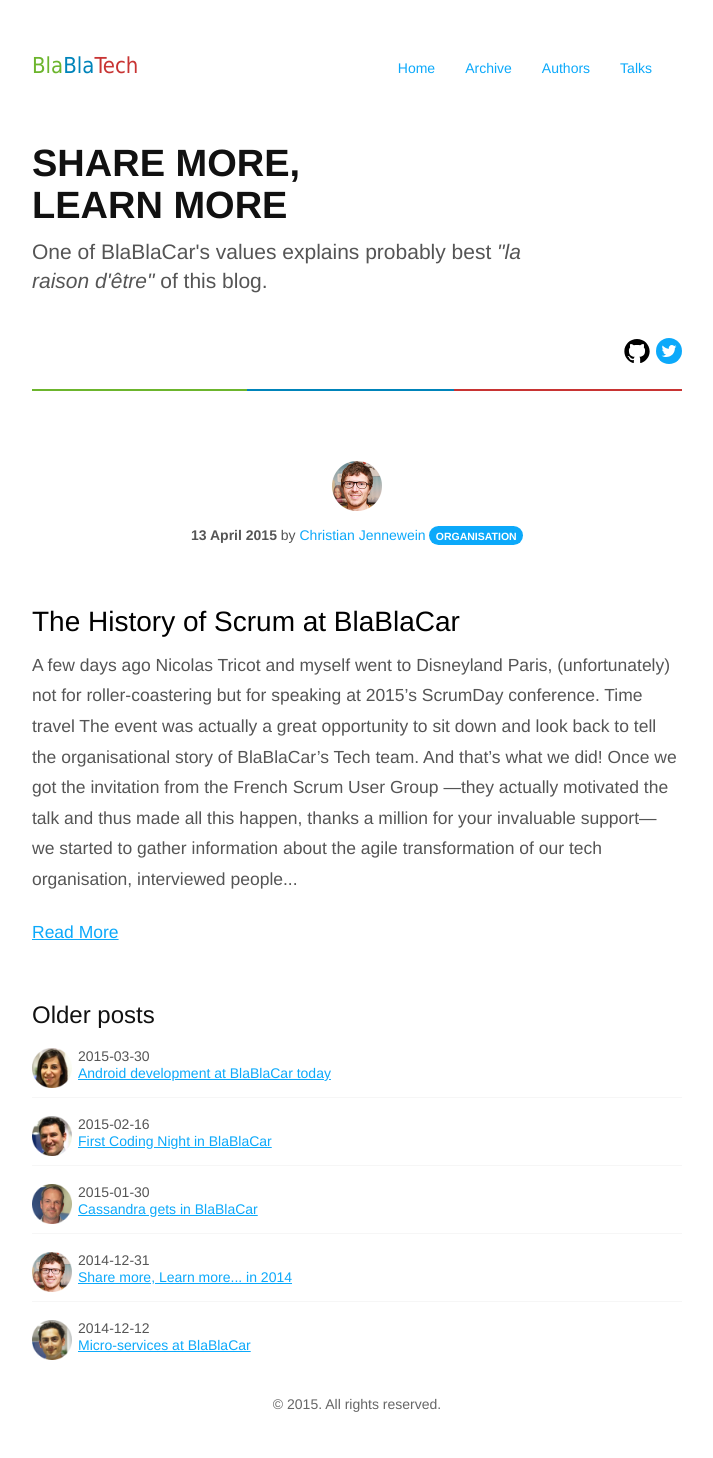
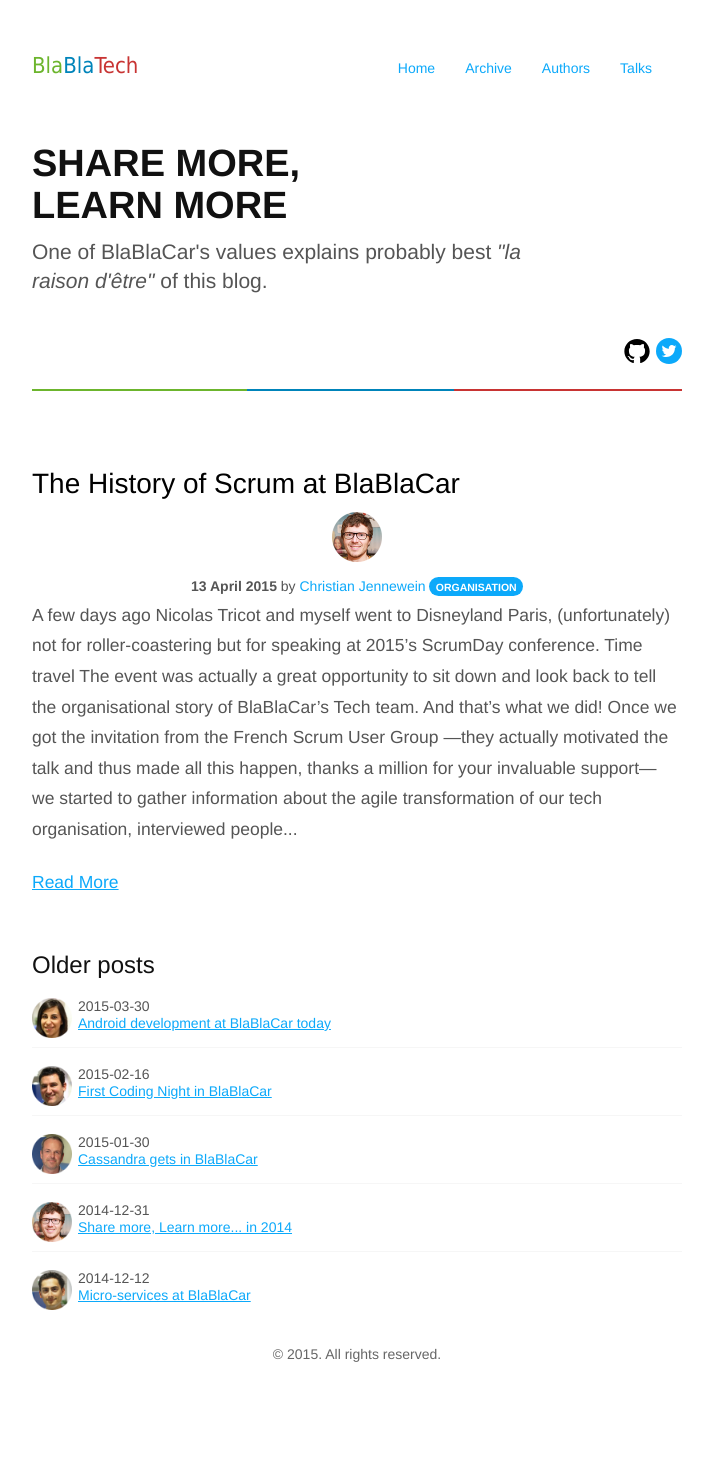
Before and after one commit to blablacar/blablatech, a Jekyll site: the page built from index.html, in a window 1280 px wide. Shown: the whole page, without its empty margins (283-996 px from the left). Built offline with Jekyll 4.4.1, drawn with Linux system fonts in a browser that asks for light colours; nearby versions of some CDN libraries; Markdown is read by kramdown in place of the engine named in the settings; the list of posts is cut into pages by our own code; after the commit the page ends 1408 px from its top, so only the background shows below that.

Commit message:
Title above the author

```diff
--- a/index.html
+++ b/index.html
@@ -30,19 +30,20 @@
 
 <article itemscope itemtype="http://schema.org/BlogPosting" class="post-preview">
     <header>
+        <h1 itemprop="name"><a href="{{ post.url }}" class="post-title">{{ post.title }}</a></h1>
+
         <div class="text-center author-container">
             {% for author in post.authors %}
                 <img src="/images/authors/{{ author }}.png" alt="{{ author[1].nickname }}">
             {% endfor %}
+            <p class="meta no-margin text-center">
+                {% assign post_details_authors = post.authors %}
+                {% assign post_details_date = post.date %}
+                {% assign post_details_tags = post.tags %}
+                {% include post_details.html %}
+            </p>
         </div>
-        <p class="meta no-margin text-center">
-            {% assign post_details_authors = post.authors %}
-            {% assign post_details_date = post.date %}
-            {% assign post_details_tags = post.tags %}
-            {% include post_details.html %}
-        </p>
 
-        <h1 itemprop="name"><a href="{{ post.url }}" class="post-title">{{ post.title }}</a></h1>
     </header>
     <div class="blog-intro">
         {{ post.content | truncatewords:100 | strip_html }}
```
